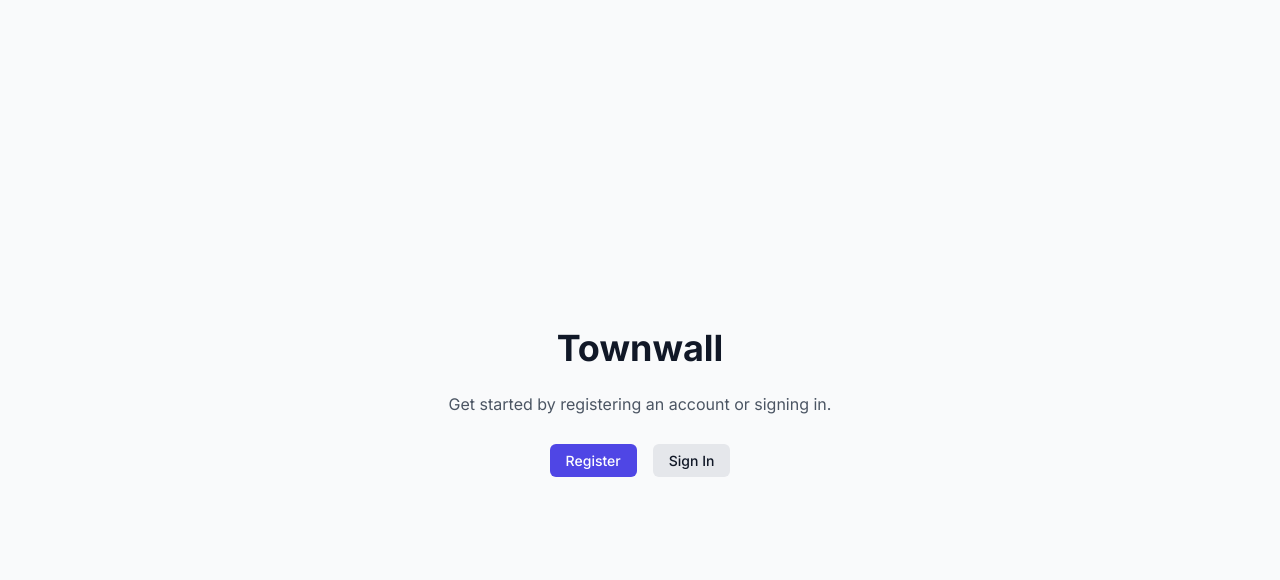
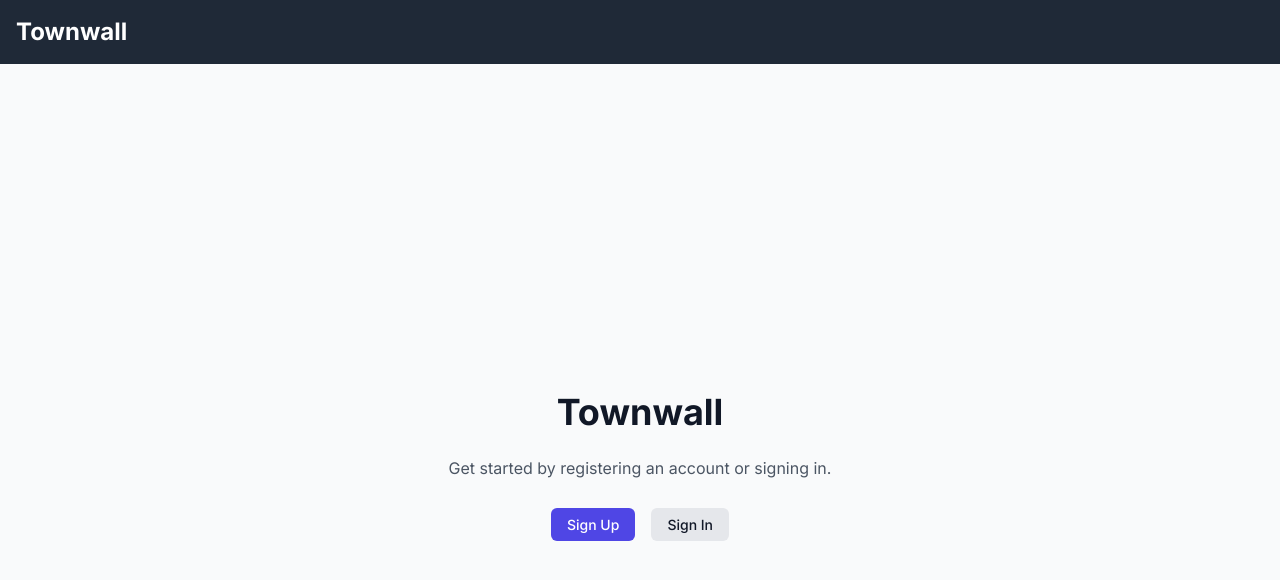
Before and after one commit to alexaldearroyo/townwall, a Next.js app: page / in a window 1280 px wide. Shown: the top 580 px of the page. Built offline with nearby package versions, Linux system fonts and the light colour scheme.

Commit message:
Add header

```diff
--- a/src/app/layout.tsx
+++ b/src/app/layout.tsx
@@ -1,6 +1,9 @@
+// src/app/layout.tsx
+
 import type { Metadata } from 'next';
 import { Inter } from 'next/font/google';
 import './globals.css';
+import Header from '../components/Header';
 
 const inter = Inter({ subsets: ['latin'] });
 
@@ -16,7 +19,10 @@ export default function RootLayout({
 }>) {
   return (
     <html lang="en">
-      <body className={inter.className}>{children}</body>
+      <body className={inter.className}>
+        <Header />
+        {children}
+      </body>
     </html>
   );
 }
--- a/src/app/page.tsx
+++ b/src/app/page.tsx
@@ -12,7 +12,7 @@ export default function Home() {
           href="/register"
           className="px-4 py-2 bg-indigo-600 text-white text-sm font-medium rounded-md hover:bg-indigo-700"
         >
-          Register
+          Sign Up
         </a>
         <a
           href="/login"
--- a/src/app/profile/ProfilePageClient.tsx
+++ b/src/app/profile/ProfilePageClient.tsx
@@ -35,7 +35,7 @@ export default function ProfilePageClient({
           onClick={handleLogout}
           className="w-full flex justify-center py-2 px-4 border border-transparent rounded-md shadow-sm text-sm font-medium text-white bg-red-600 hover:bg-red-700 focus:outline-none focus:ring-2 focus:ring-offset-2 focus:ring-red-500"
         >
-          Logout
+          Sign Out
         </button>
       </div>
     </div>
--- /dev/null
+++ b/src/components/Header.tsx
@@ -0,0 +1,15 @@
+// src/app/components/Header.tsx
+
+'use client';
+
+import React from 'react';
+
+export default function Header() {
+  return (
+    <header className="bg-gray-800 p-4">
+      <div className="container mx-auto flex items-center">
+        <h1 className="text-white text-2xl font-bold">Townwall</h1>
+      </div>
+    </header>
+  );
+}
```
